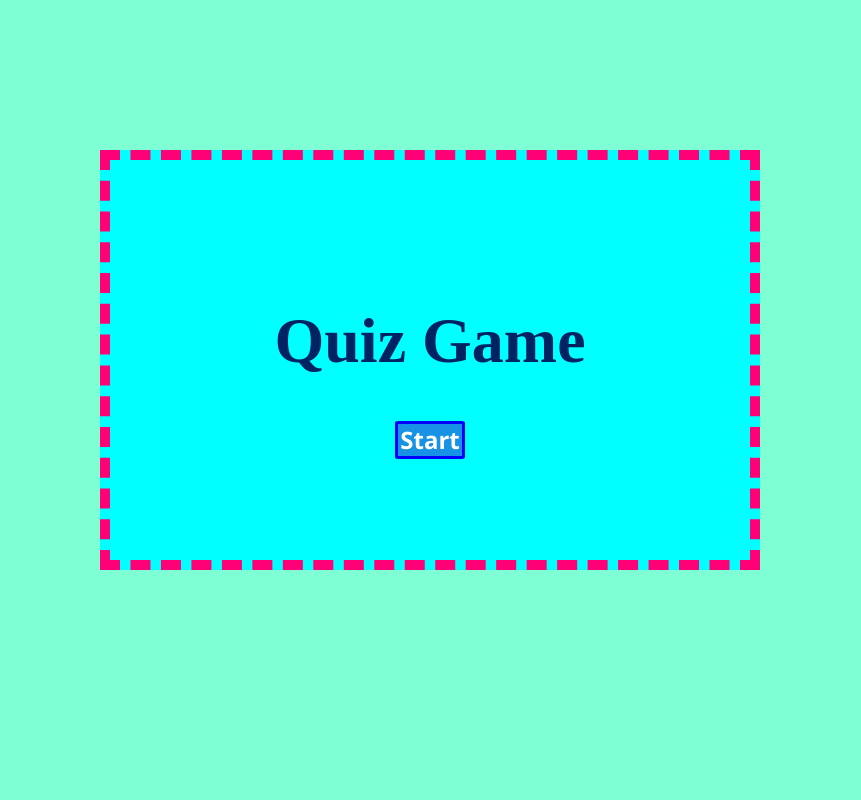
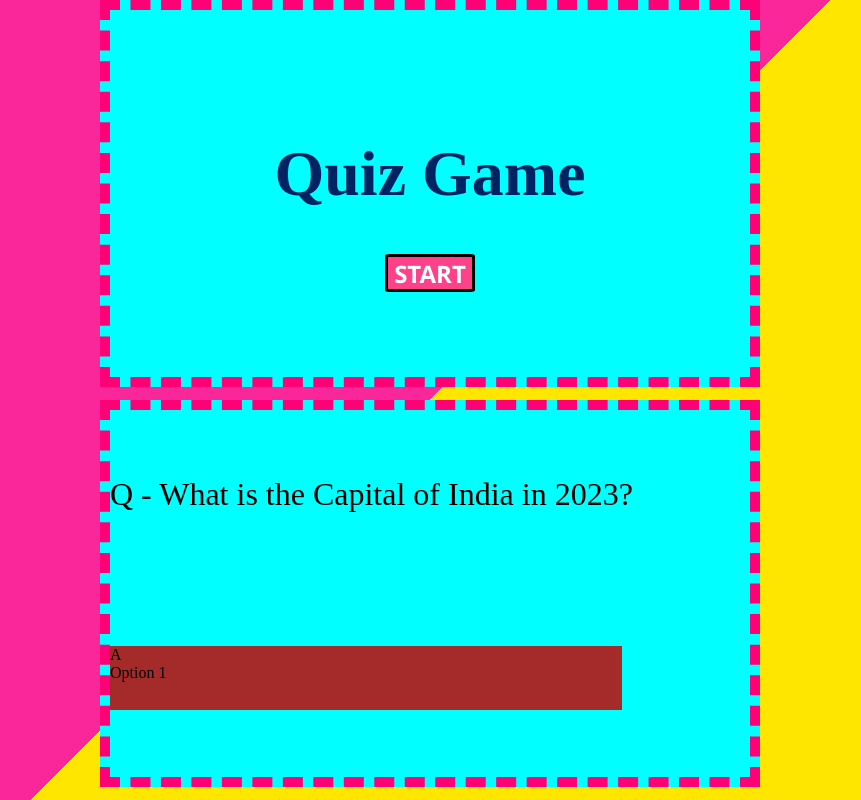
Before and after one commit to dakshkanaujia/development-quizApp, a plain HTML site: page index.html in a window 1280 px wide. Shown: the whole page, without its empty margins (210-1071 px from the left). Drawn offline with Linux system fonts and the light colour scheme.

Commit message:
Commit 2

```diff
--- a/index.html
+++ b/index.html
@@ -9,9 +9,17 @@
 <body>
     <div class="homepage">
         <h1 id="heading">Quiz Game</h1>
-        <div id="startButton">Start</div>
+        <div id="startButton">START</div>
     </div>
 
-    <div class="quizBoard homepage"></div>
+    <div class="quizBoard homepage">
+        <div id="question">Q - What is the Capital of India in 2023?</div>
+        <div class="option1 optionClass">
+            <div class="optionIndex">A</div>
+            <div class="optionDetail">Option 1</div>
+        </div>
+
+    </div>
 </body>
+<script src="index.js"></script>
 </html>
--- /dev/null
+++ b/index.js
@@ -0,0 +1,9 @@
+let homepage = document.querySelector('.homepage');
+let quizBoard = document.querySelector('.quizBoard');
+let startButton = document.getElementById('startButton');
+
+startButton.addEventListener('click', function(){
+    homepage.style.display = 'none';
+    quizBoard.style.display = 'flex';
+    // console.log("button clicked");
+});
--- a/styles.css
+++ b/styles.css
@@ -2,10 +2,14 @@ body, html{
     /* background-color: beige; */
     display: flex;
     background-color: aquamarine;
+    flex-direction: column;
     /* flex-direction: row; */
-    height: 90%;
+    height: 100%;
     justify-content: center;
     align-items: center;
+    background: linear-gradient(135deg, rgb(250, 39, 155) 50%, rgb(255, 230, 0) 50%);
+    /* background-blend-mode: multiply; */
+
 }
 .homepage{
     /* display: none; */
@@ -22,9 +26,20 @@ body, html{
 }
 
 .quizBoard{
+    height: 50vh;
+    width: 50vw;
     margin: 2%;
-    display: none;
-    /* display: flex; */
+    /* display: none; */
+    display: flex;
+    flex-direction: column;
+    justify-content: space-around;
+    align-items: flex-start;
+}
+
+.optionClass{
+    height: 8vh;
+    width: 40vw;
+    background-color: brown;
 }
 
 #heading{
@@ -32,24 +47,28 @@ body, html{
     color: rgb(0, 35, 99);
 }
 
+#question{
+    font-size: 2em;
+}
 
 #startButton{
     font-size: 1.5em;
-    color: white;
+    color: rgb(255, 255, 255);
     font-weight: 800;
     font-family: 'Segoe UI', Tahoma, Geneva, Verdana, sans-serif;
     display: flex;
     align-items: center;
     justify-content: center;
     height: 4vh;
-    width: 5vw;
-    border: 3px solid blue;
+    width: 6.5vw;
+    border: 3px solid black;
     border-radius: 5%;
-    background-color: rgb(24, 146, 228);
+    background-color: rgb(255, 65, 138);
 }
 
 #startButton:hover{
-    box-shadow: -4px 4px 3px black;
+    cursor: pointer;
+    /* box-shadow: -4px 4px 3px black; */
     transition: 0.5s;
-    background-color: blue;
+    background-color: rgb(255, 0, 76);
 }
```
